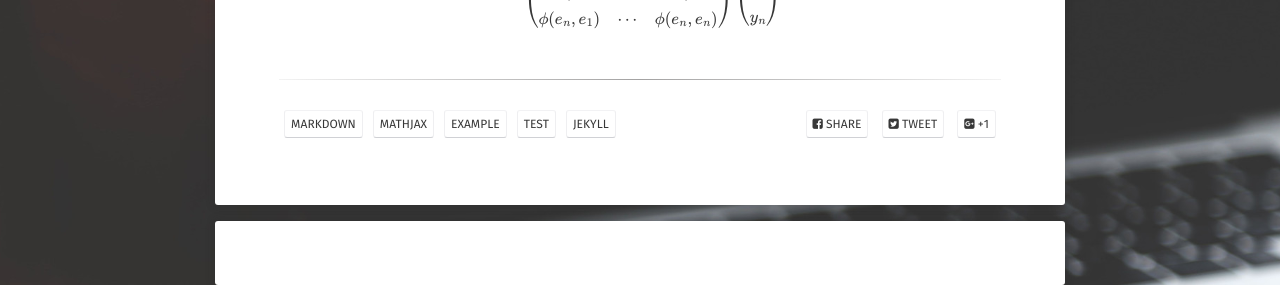
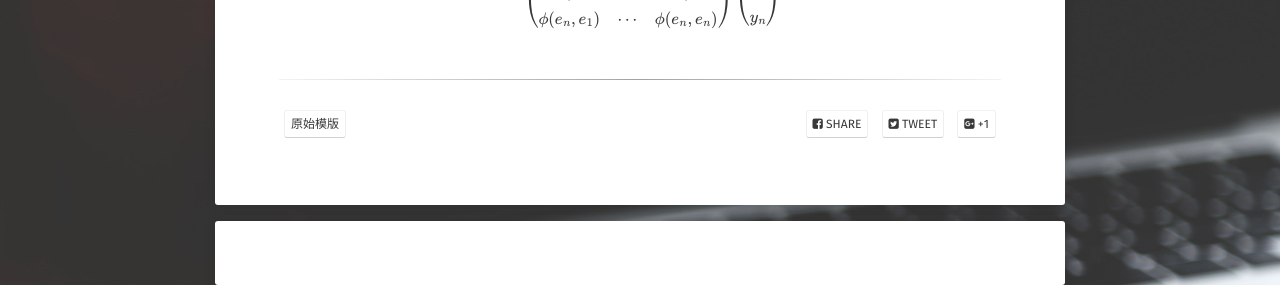
Before and after one commit to binEleanor/binEleanor.github.io, a Jekyll site: the page built from _posts/2015-08-10-mathjax-example.md, in a window 1280 px wide. Shown: the part 1092-1377 px from the top of the page. Built offline with Jekyll 4.4.1, drawn with Linux system fonts in a browser that asks for light colours; some web fonts are replaced; formulas are drawn with MathJax 3; comment, search, counter and statistics services are not loaded.

Commit message:
Update 2015-08-10-mathjax-example.md

```diff
--- a/_posts/2015-08-10-mathjax-example.md
+++ b/_posts/2015-08-10-mathjax-example.md
@@ -4,11 +4,7 @@ title:  "MathJax Example"
 date:   2015-08-10
 excerpt: "MathJax Example for Moon Jekyll Theme."
 tag:
-- markdown
-- mathjax
-- example
-- test
-- jekyll
+- 原始模版
 comments: true
 ---
 
```
